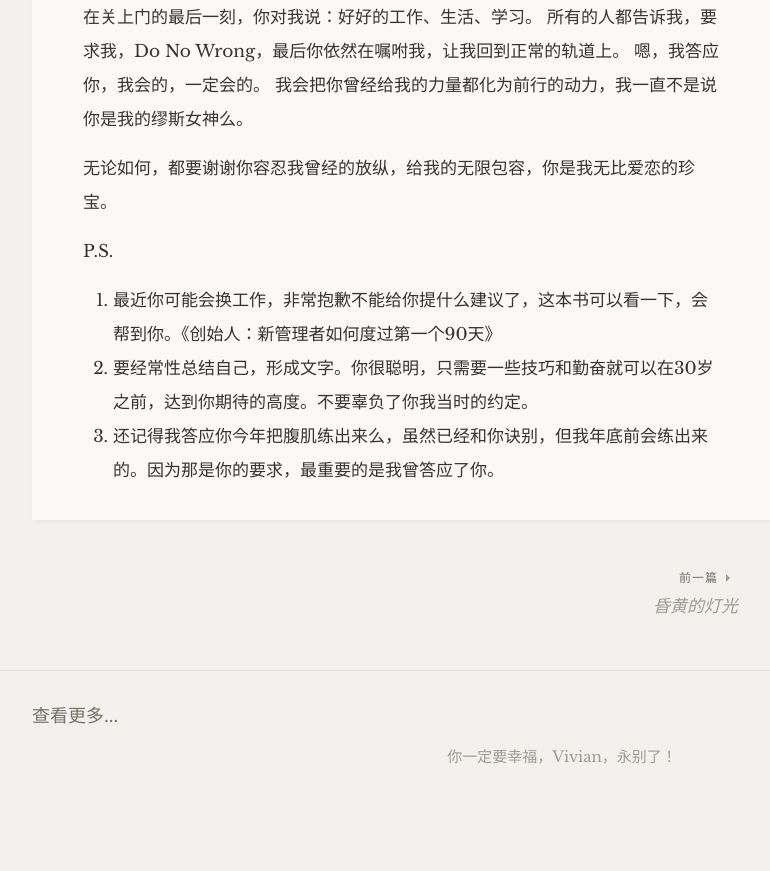
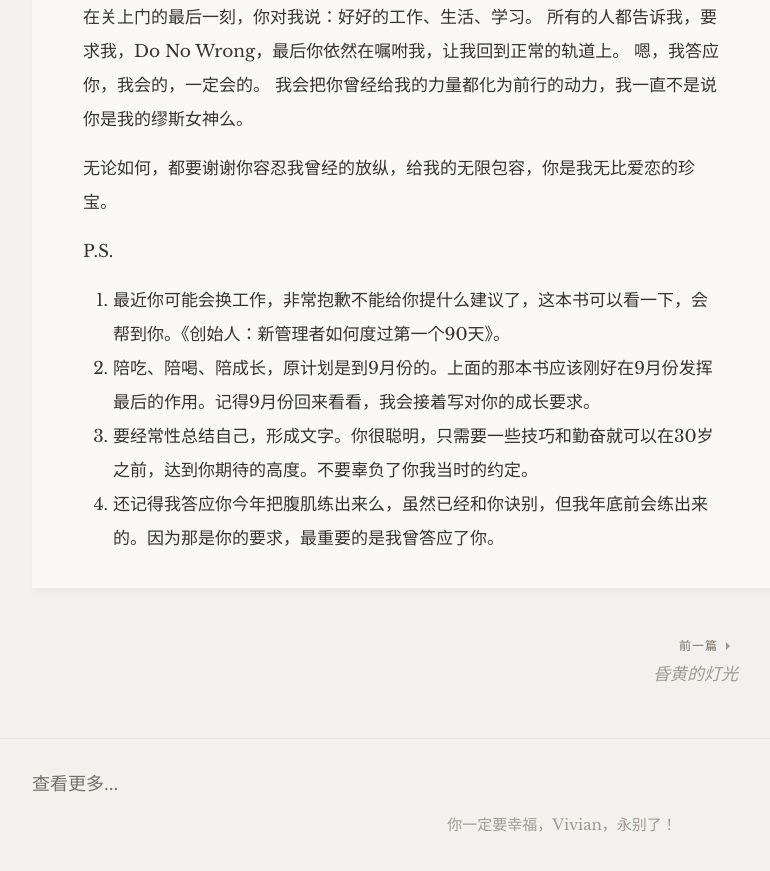
Before and after one commit to vivianchenlove/vivianchenlove.github.io, a Jekyll site: the page built from _posts/2019-05-11-farewell.md, in a window 1280 px wide and 900 px high, scrolled down 2282 px. Shown: the top 871 px of the window, without its empty margins (238-1008 px from the left). Built offline with Jekyll 4.4.1, drawn with Linux system fonts in a browser that asks for light colours; some web fonts are replaced; before the commit the page ends 3114 px from its top, so only the background shows below that.

Commit message:
fareware

```diff
--- a/_posts/2019-05-11-farewell.md
+++ b/_posts/2019-05-11-farewell.md
@@ -57,6 +57,7 @@ thumbnail:
 
 P.S.
 
-1. 最近你可能会换工作，非常抱歉不能给你提什么建议了，这本书可以看一下，会帮到你。《创始人：新管理者如何度过第一个90天》
+1. 最近你可能会换工作，非常抱歉不能给你提什么建议了，这本书可以看一下，会帮到你。《创始人：新管理者如何度过第一个90天》。
+2. 陪吃、陪喝、陪成长，原计划是到9月份的。上面的那本书应该刚好在9月份发挥最后的作用。记得9月份回来看看，我会接着写对你的成长要求。
 2. 要经常性总结自己，形成文字。你很聪明，只需要一些技巧和勤奋就可以在30岁之前，达到你期待的高度。不要辜负了你我当时的约定。
 2. 还记得我答应你今年把腹肌练出来么，虽然已经和你诀别，但我年底前会练出来的。因为那是你的要求，最重要的是我曾答应了你。
```
